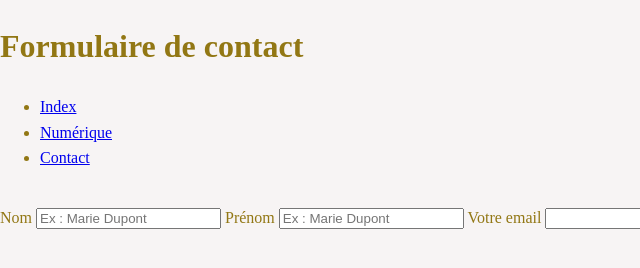
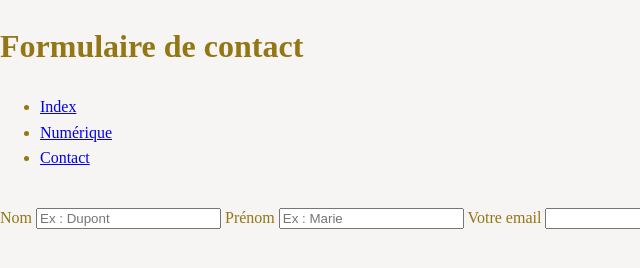
Before and after one commit to PYves972/mes-pages, a plain HTML site: page Contact.html in a window 1280 px wide. Shown: the full height of the page, 0-640 px from the left. Drawn offline with Linux system fonts and the light colour scheme.

```diff
--- a/Contact.html
+++ b/Contact.html
@@ -16,10 +16,10 @@
 
     <form action="" method="post">
       <label for="nom">Nom</label>
-      <input type="text" id="nom" placeholder="Ex : Marie Dupont" />
+      <input type="text" id="nom" placeholder="Ex : Dupont" />
 
       <label for="prenom">Prénom</label>
-      <input type="text" id="nom" placeholder="Ex : Marie Dupont" />
+      <input type="text" id="nom" placeholder="Ex : Marie" />
 
       <label for="email">Votre email</label>
       <input type="email" id="email" name="email" />
```
Also changed, not shown: index.html (+1 -1 lines), 2 other files.
